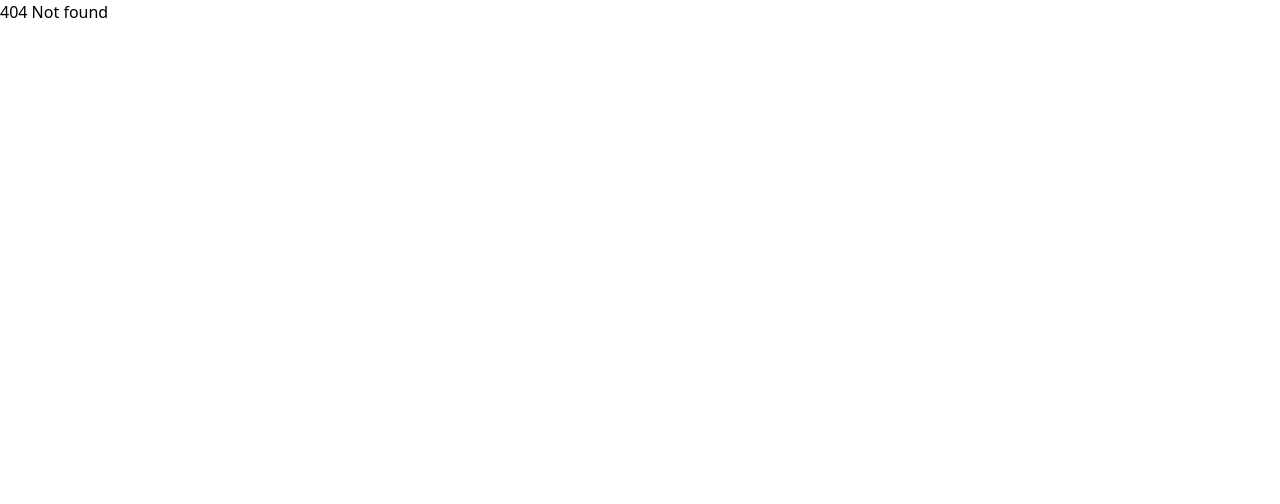
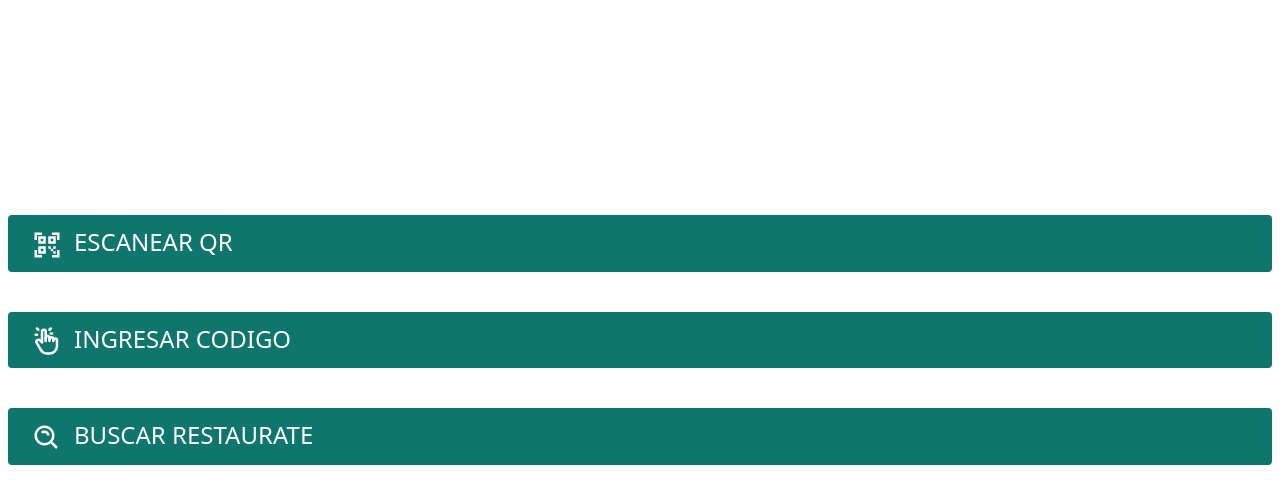
Before and after one commit to lcassettai/SeminarioFinal, a React (Create React App) app: page /menuHome in a window 1280 px wide. Before the commit this address had no page. Shown: the top 504 px of the page. Built offline with nearby package versions, Linux system fonts and the light colour scheme.

Commit message:
ADD menu Home

```diff
--- a/package.json
+++ b/package.json
@@ -10,6 +10,7 @@
     "match-sorter": "^6.3.1",
     "react": "^18.2.0",
     "react-dom": "^18.2.0",
+    "react-icons": "^4.7.1",
     "react-router-dom": "^6.4.5",
     "react-scripts": "5.0.1",
     "sort-by": "^1.2.0",
--- a/src/App.css
+++ b/src/App.css
@@ -4,6 +4,11 @@
     --maize-crayola: #e9c46aff;
     --sandy-brown: #f4a261ff;
     --burnt-sienna: #e76f51ff;
+}
+
+body{
+    margin:0px !important;
+    padding:0px !important;
 }
 
 .input-text-lg,.input-password-lg{
--- a/src/App.js
+++ b/src/App.js
@@ -1,6 +1,7 @@
 import './App.css';
 import Login from './views/login/Login'
 import Registro from './views/registro/Registro'
+import MenuHome from './views/menuHome/MenuHome'
 import {Route,Routes} from 'react-router-dom';
 
 function App() {
@@ -8,7 +9,7 @@ function App() {
     <div className="App">
         <div className="">
           <Routes>
-            <Route path="/" element={<Login/>}/>
+            <Route path="/menuHome" element={<MenuHome/>}/>
             <Route path="/login" element={<Login/>}/>
             <Route path="/registro" element={<Registro/>}/>
             <Route path="*" element={<h1>404 Not found</h1>}/>
--- a/src/views/login/Login.js
+++ b/src/views/login/Login.js
@@ -22,11 +22,13 @@ export default function Login() {
                     </div>
                     <a href="#" className="mb-4 font-bold font-center text-sky-600 text-left w-full inline-block font-sm" >¿Olvidaste tu clave?</a>
                     <div className="flex space-x-4 justify-center mt-2 flex-col">
-                        <button
-                            type="button"
-                            className="button-lg">
-                            Iniciar Sesion
-                        </button>
+                        <Link to="/menuHome">
+                            <button
+                                type="button"
+                                className="button-lg">
+                                Iniciar Sesion
+                            </button>
+                        </Link>
                         <Link to="/registro" className="mt-5 font-bold font-center text-sky-600 text-center">Crear una cuenta nueva</Link>
                     </div>
                 </div>
--- /dev/null
+++ b/src/views/menuHome/MenuHome.js
@@ -0,0 +1,28 @@
+import {Link} from 'react-router-dom';
+import Logo from '../../assets/img/logo.svg';
+import './menuHome.css';
+import { TbHandClick } from "react-icons/tb";
+import { BiQrScan, BiSearchAlt} from "react-icons/bi";
+
+
+
+
+const MenuHome = () => {
+    return (
+        <>
+            <div className="grid grid-cols-1 content-center  alto-maximo mx-2">
+                <div className="w-full mt-10 ">
+                    <Link className="button-lg text-2xl uppercase"><BiQrScan className="inline-block mr-3  text-3xl" />Escanear QR</Link>
+                 </div>
+                 <div className="w-full mt-10">
+                    <Link className="button-lg text-2xl uppercase"><TbHandClick className="inline-block mr-3  text-3xl" />Ingresar codigo</Link>
+                 </div>
+                 <div className="w-full mt-10 text-2xl">
+                    <Link className="button-lg uppercase"><BiSearchAlt className="inline-block mr-3  text-3xl" />Buscar Restaurate</Link>
+                 </div>
+            </div>
+        </>
+    );
+}
+
+export default MenuHome;
--- /dev/null
+++ b/src/views/menuHome/menuHome.css
@@ -0,0 +1,3 @@
+.alto-maximo{
+    min-height: 80vh !important;
+}
```
Also changed, not shown: 1 other file (tests, documents, lock files or other folders).
